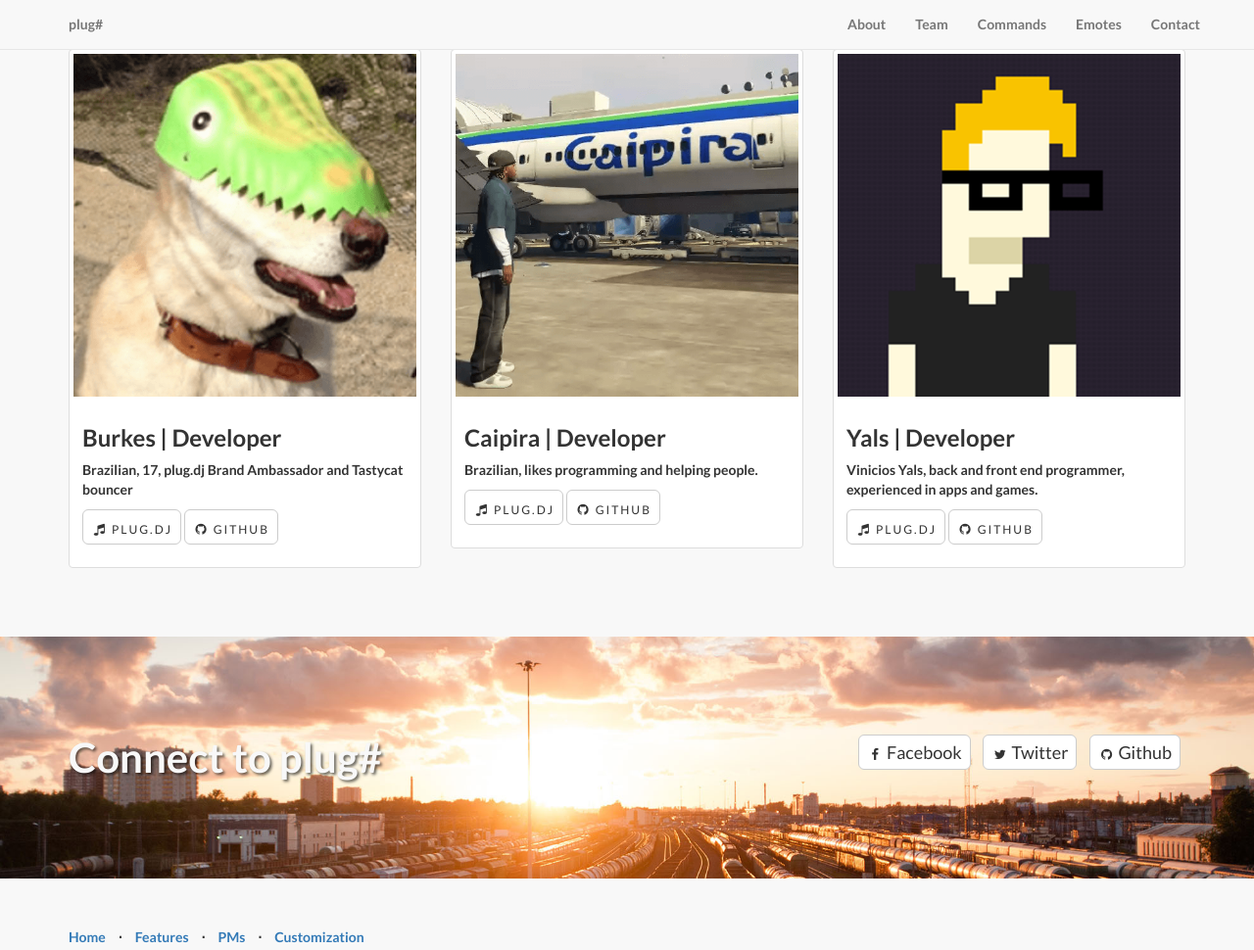
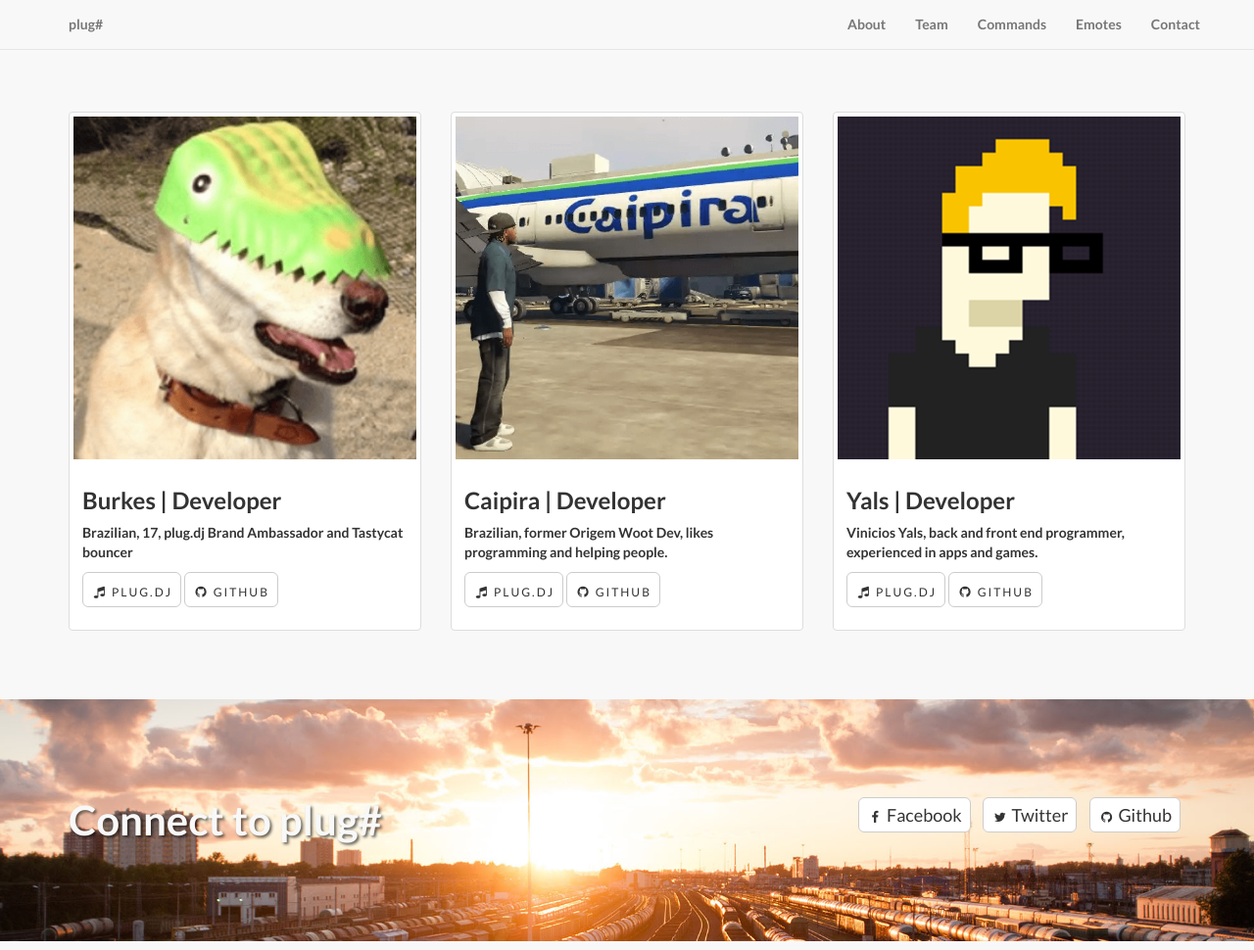
Before and after one commit to plughash/plughash.github.io, a plain HTML site: page about/index.html in a window 1280 px wide. Shown: the top 970 px of the page at 98% size. Drawn offline with Linux system fonts and the light colour scheme; files whose address does not match are found by name.

Commit message:
Final update?

```diff
--- a/about/index.html
+++ b/about/index.html
@@ -48,7 +48,7 @@
         </div>
     </nav>
     <div class="content-section-a">
-        <div class="container">
+        <div class="container about">
             <div class="clearfix"></div>
             <div class="row">
                 <div class="col-sm-6 col-md-4">
@@ -57,7 +57,7 @@
                         <div class="caption">
                             <h3>Burkes | Developer</h3>
                             <p>Brazilian, 17, plug.dj Brand Ambassador and Tastycat bouncer</p>
-                            <p><a href="https://stg.plug.dj/@/burkes" class="btn btn-default btn-lg" role="button"><i class="fa fa-music fa-fw"></i><span class="about-button"> plug.dj</span></a> <a href="https://github.com/Burkes" class="btn btn-default btn-lg" role="button"><i class="fa fa-github fa-fw"></i><span class="about-button"> github</span></a></p>
+                            <p><a href="https://stg.plug.dj/@/burkes" class="btn btn-default btn-lg" role="button" target="_blank"><i class="fa fa-music fa-fw"></i><span class="about-button"> plug.dj</span></a> <a href="https://github.com/Burkes" class="btn btn-default btn-lg" role="button" target="_blank"><i class="fa fa-github fa-fw"></i><span class="about-button"> github</span></a></p>
                         </div>
                     </div>
                 </div>
@@ -66,8 +66,8 @@
                         <img src="/img/caipira.png" alt="...">
                         <div class="caption">
                             <h3>Caipira | Developer</h3>
-                            <p>Brazilian, likes programming and helping people.</p>
-                            <p><a href="https://stg.plug.dj/@/caipira" class="btn btn-default btn-lg" role="button"><i class="fa fa-music fa-fw"></i><span class="about-button"> plug.dj</span></a> <a href="https://github.com/LuizEDP" class="btn btn-default btn-lg" role="button"><i class="fa fa-github fa-fw"></i><span class="about-button"> github</span></a></p>
+                            <p>Brazilian, former Origem Woot Dev, likes programming and helping people.</p>
+                            <p><a href="https://stg.plug.dj/@/caipira" class="btn btn-default btn-lg" role="button" target="_blank"><i class="fa fa-music fa-fw"></i><span class="about-button"> plug.dj</span></a> <a href="https://github.com/LuizEDP" class="btn btn-default btn-lg" role="button" target="_blank"><i class="fa fa-github fa-fw"></i><span class="about-button"> github</span></a></p>
                         </div>
                     </div>
                 </div>
@@ -77,7 +77,7 @@
                         <div class="caption">
                             <h3>Yals | Developer</h3>
                             <p>Vinicios Yals, back and front end programmer, experienced in apps and games.</p>
-                            <p><a href="https://stg.plug.dj/@/yals" class="btn btn-default btn-lg" role="button"><i class="fa fa-music fa-fw"></i><span class="about-button"> plug.dj</span></a> <a href="https://github.com/viniciosyals" class="btn btn-default btn-lg" role="button"><i class="fa fa-github fa-fw"></i><span class="about-button"> github</span></a></p>
+                            <p><a href="https://stg.plug.dj/@/yals" class="btn btn-default btn-lg" role="button" target="_blank"><i class="fa fa-music fa-fw"></i><span class="about-button"> plug.dj</span></a> <a href="https://github.com/viniciosyals" class="btn btn-default btn-lg" role="button" target="_blank"><i class="fa fa-github fa-fw"></i><span class="about-button"> github</span></a></p>
                         </div>
                     </div>
                 </div>
--- a/css/landing-page.css
+++ b/css/landing-page.css
@@ -98,6 +98,10 @@ h6 {
 
 .btn-group-lg>.btn, .btn-lg {
     padding: 5px 8px !important;
+}
+
+.container.about {
+    padding-top: 5%;
 }
 
 .about-button {
```
Also changed, not shown: favicon.ico (added).
